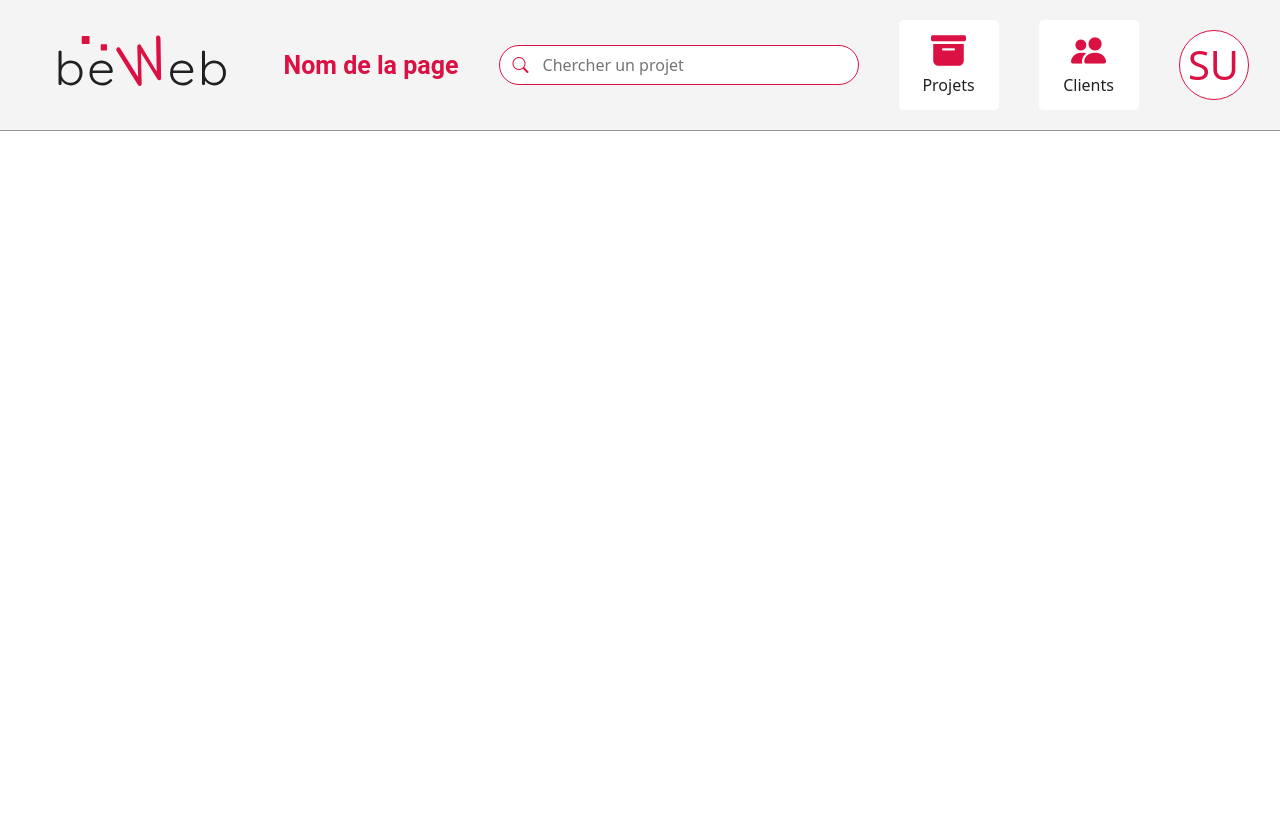
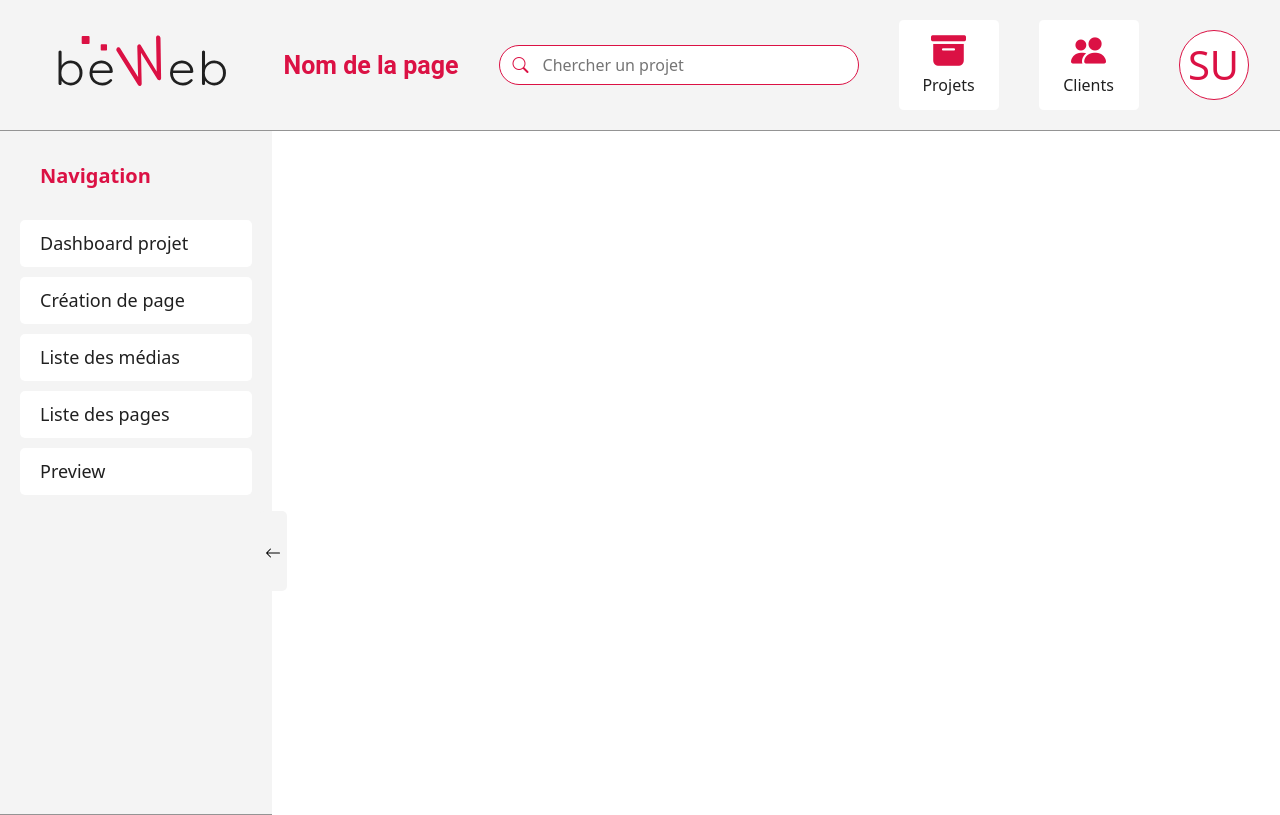
Before and after one commit to jchris3434/cms-front, a React (Create React App) app: page / in a window 1280 px wide. Built offline with nearby package versions, Linux system fonts and the light colour scheme.

Commit message:
CMS-134-SidebarLeftNavigation

```diff
--- a/src/App.css
+++ b/src/App.css
@@ -1,7 +1,3 @@
-/* Text Styles */
-
-/* Text Styles */
-
 .titleText{
   font-family: 'Roboto', sans-serif;
   font-size: 25px;
--- a/src/App.js
+++ b/src/App.js
@@ -3,13 +3,23 @@ import React, { useState } from 'react';
 import getDarkModeFromLocalStorage from './shared/getDarkModeFromLocalStorage'
 
 import Header from './shared/component/Header'
+import SidebarLeftNavigation from './shared/component/SidebarLeftNavigation';
 
 function App() {
   const [isdarkmode, setDarkMode] = useState(getDarkModeFromLocalStorage())
+  const pages = [
+    { url: '/dashboard-projet', label: 'Dashboard projet' },
+    { url: '/creation-page', label: 'Création de page' },
+    { url: '/liste-medias', label: 'Liste des médias' },
+    { url: '/liste-pages', label: 'Liste des pages' },
+    { url: '/preview', label: 'Preview' }
+];
+
   return (
-    <div>
+    <section className='section'>
       <Header isDarkMode={isdarkmode} setDarkMode={setDarkMode}/>
-    </div>
+      <SidebarLeftNavigation isDarkMode={isdarkmode} items={pages}/>
+    </section>
   );
 }
 
--- a/src/index.css
+++ b/src/index.css
@@ -16,6 +16,7 @@
 
 body {
   margin: 0;
+  height: 100%;
   font-family: -apple-system, BlinkMacSystemFont, 'Segoe UI', 'Roboto', 'Oxygen',
     'Ubuntu', 'Cantarell', 'Fira Sans', 'Droid Sans', 'Helvetica Neue',
     sans-serif;
--- /dev/null
+++ b/src/shared/component/SidebarLeftNavigation.css
@@ -0,0 +1,95 @@
+.sidebar-left {
+    display: flex;
+    flex-direction: column;
+    align-items: flex-start;
+    width: 17rem;
+    height: 85.5vh;
+    background-color: var(--LTWhiteDarker);
+    color: var(--LTBlack);
+    transition: width 0.3s ease-in-out;
+}
+
+.sidebar-left.light-mode {
+    background-color: var(--LTWhiteDarker);
+    border-bottom: 0.063rem solid var(--LTGray);
+}
+
+.sidebar-left.dark-mode {
+    background-color: var(--DTBlack);
+    border-bottom: 0.063rem solid var(--DTLightGray);
+}
+
+.pages-list {
+    display: flex;
+    flex-wrap: wrap;
+    gap: 0.625rem;
+    padding-left: 0;
+    justify-content: center;
+    transition: opacity 0.3s ease-in-out;
+    transition-delay: 0.15s;
+}
+
+.pages-bubble.dark-mode {
+    background: #222222;
+    color: #F4F4F4;
+}
+
+.pages-bubble {
+    width: 14.5rem;
+    height: 2.9375rem;
+    border-radius: 0.3125rem;
+    padding: 0.625rem 1.25rem;
+    background-color: white;
+    font-size: 18px;
+    font-weight: 400;
+    line-height: 27px;
+    transition: color 0.3s ease-in-out, color 0.3s ease-in-out;
+}
+
+.pages-list-title {
+    margin-left: 2.5rem;
+    margin-top: 2rem;
+    margin-bottom: 2rem;
+    font-size: 20px;
+    line-height: 25px;
+    font-weight: bold;
+    color: var(--LTPink);
+    transition: opacity 0.3s ease-in-out;
+    transition-delay: 0.15s;
+}
+
+.button-container {
+    margin-left: 16.2rem;
+    transition: margin-left 0.3s ease-in-out;
+}
+
+.toggle-btn {
+    height: 5rem;
+    background-color: var(--LTWhiteDarker);
+    border: none;
+    border-radius: 5px;
+    transition: color 0.3s ease-in-out, color 0.3s ease-in-out;
+}
+
+.toggle-btn.dark-mode{
+    background-color: var(--DTBlack);
+    color: white;
+}
+
+.sidebar-left.classClose {
+    width: 0;
+    height: 85.5vh;
+}
+
+.content.classClose {
+    opacity: 0;
+}
+
+.button-container.classClose {
+    margin-left: 0;
+}
+
+.sidebar-left.classClose .pages-list,
+.sidebar-left.classClose .pages-list-title {
+    opacity: 0;
+}
--- /dev/null
+++ b/src/shared/component/SidebarLeftNavigation.js
@@ -0,0 +1,46 @@
+import React, { useState } from 'react';
+import './SidebarLeftNavigation.css';
+import PropTypes from 'prop-types';
+import { BsArrowLeft, BsArrowRight } from 'react-icons/bs';
+
+const SidebarLeftNavigation = ({ items, isDarkMode }) => {
+    const [isOpen, setIsOpen] = useState(true);
+    const [contentDisplay, setContentDisplay] = useState('');
+
+    const toggleSidebar = () => {
+        setIsOpen(!isOpen);
+        setContentDisplay(isOpen ? 'classClose' : '');
+    };
+
+    return (
+        <div className={`sidebar-left ${contentDisplay} ${isDarkMode ? 'dark-mode' : 'light-mode'}`}>
+            <div className={`content ${contentDisplay}`}>
+                <h5 className="pages-list-title">Navigation</h5>
+                <ul className="pages-list">
+                    {items.map((item, index) => (
+                        <div className={`pages-bubble ${isDarkMode ? 'dark-mode' : 'light-mode'}`} key={index}>
+                            <span href={item.url}>{item.label}</span>
+                        </div>
+                    ))}
+                </ul>
+            </div>
+            <div className={`button-container ${contentDisplay}`}>
+            <button className={`toggle-btn ${isDarkMode ? 'dark-mode' : ''}`} onClick={toggleSidebar}>
+                    {isOpen ? <BsArrowLeft /> : <BsArrowRight />}
+                </button>
+            </div>
+        </div>
+    );
+};
+
+SidebarLeftNavigation.propTypes = {
+    items: PropTypes.arrayOf(
+        PropTypes.shape({
+            url: PropTypes.string.isRequired,
+            label: PropTypes.string.isRequired
+        })
+    ).isRequired,
+    isDarkMode: PropTypes.bool.isRequired
+};
+
+export default SidebarLeftNavigation;
```
Also changed, not shown: 1 other file (tests, documents, lock files or other folders).
